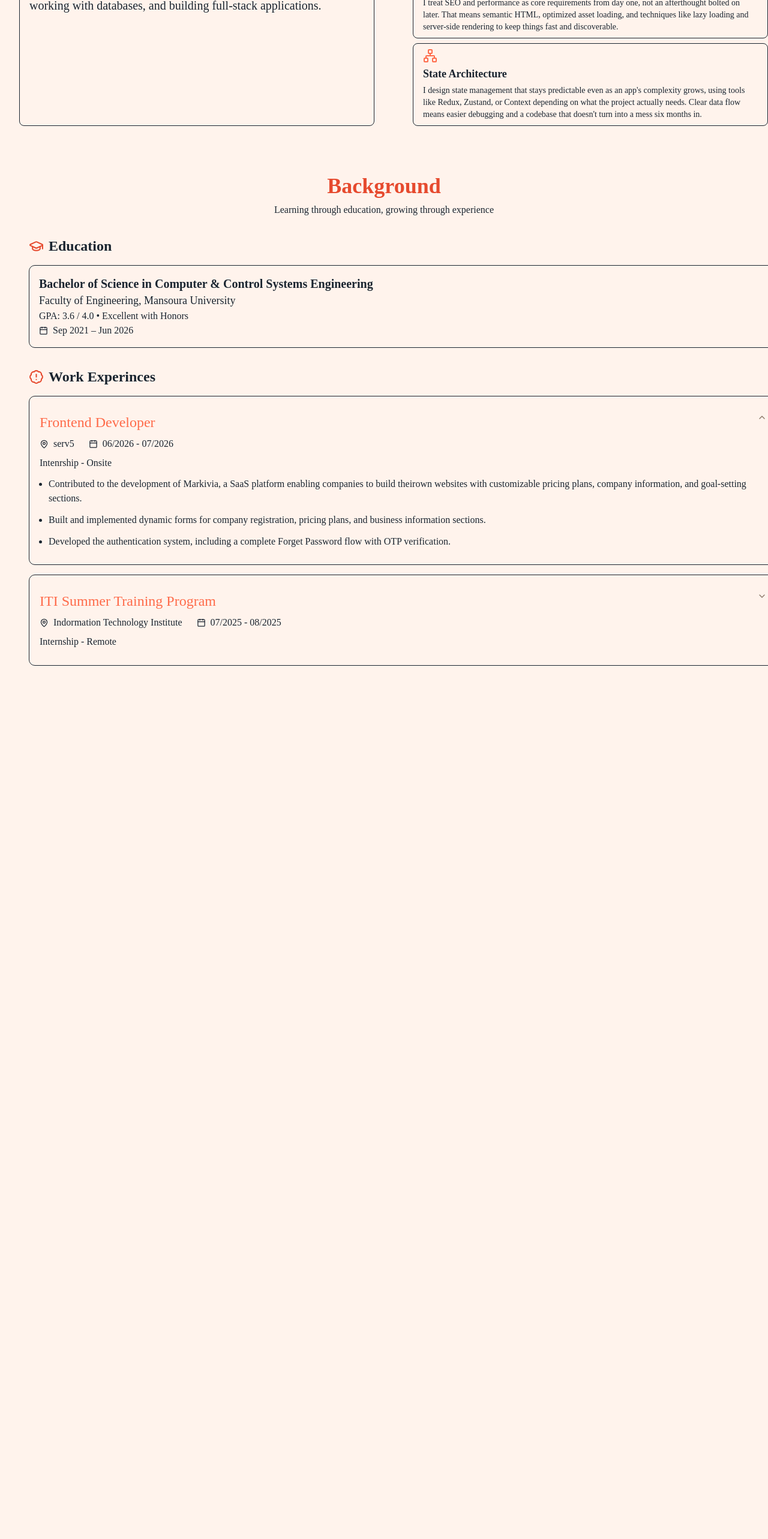
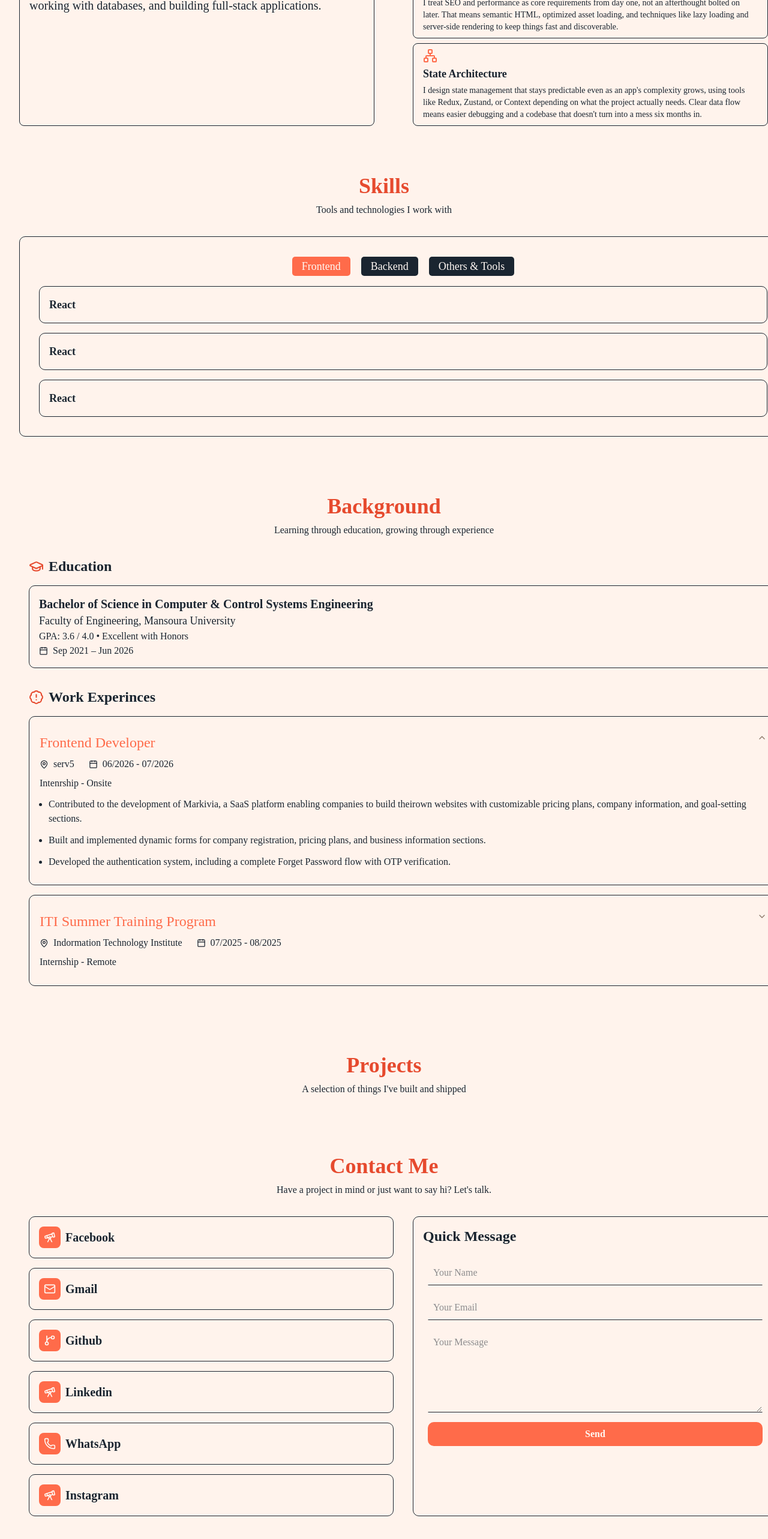
Before and after one commit to Elnemr01/portfolio-frontend, a React (Vite) app: page / in a window 1280 px wide. Shown: the part 1324-3890 px from the top of the page at 60% size. Before the commit the page ends 2562 px from the top, so only its background shows below. Built offline with nearby package versions, Linux system fonts and the light colour scheme.

Commit message:
add contact section

```diff
--- a/package.json
+++ b/package.json
@@ -21,6 +21,7 @@
     "lucide-react": "^1.46.0",
     "react": "^19.2.8",
     "react-dom": "^19.2.8",
+    "react-icons": "^5.7.0",
     "react-router": "^7.18.4",
     "react-router-dom": "^7.18.4",
     "shadcn": "^4.21.0",
--- a/src/components/ui/button.jsx
+++ b/src/components/ui/button.jsx
@@ -7,7 +7,7 @@ const buttonVariants = cva(
   {
     variants: {
       variant: {
-        default: "bg-primary text-primary-foreground hover:bg-primary/80",
+        default: "bg-primary text-primary-foreground",
         outline:
           "border-border bg-background hover:bg-muted hover:text-foreground aria-expanded:bg-muted aria-expanded:text-foreground dark:border-input dark:bg-input/30 dark:hover:bg-input/50",
         secondary:
--- a/src/constants/data.js
+++ b/src/constants/data.js
@@ -1,3 +1,5 @@
+import { GitBranch, Mail, Phone, Telescope } from "lucide-react"
+
 
 export const navLinks =[
     {to: '/#', title: 'Home'},
@@ -37,11 +39,60 @@ export const workExperinces = [
 ]
 
 
-export const contact = {
-    facebook :'https://www.facebook.com/share/17iL3kMu4w/?mibextid=wwXIfr',
-    instagram : 'https://www.instagram.com/a7med_elnemr_?igsh=MWxocjh3MGRtdGhmdQ%3D%3D&utm_source=qr',
-    whatsapp : 'https://wa.me/01204662807',
-    gmail : 'mailto:ahmedelnemrdev@gmail.com',
-    github: 'https://github.com/Elnemr01',
-    linkedin : 'https://www.linkedin.com/in/ahmedelnemr01',
-}
+export const contact = [
+    {
+        id: '01',
+        title: 'Facebook',
+        link: 'https://www.facebook.com/share/17iL3kMu4w/?mibextid=wwXIfr',
+        icon: Telescope
+    },
+    {
+        id: '02',
+        title: 'Gmail',
+        link: 'mailto:ahmedelnemrdev@gmail.com',
+        icon: Mail
+    },
+    {
+        id: '03',
+        title: 'Github',
+        link: 'https://github.com/Elnemr01',
+        icon: GitBranch
+    },
+    {
+        id: '04',
+        title: 'Linkedin',
+        link: 'https://www.linkedin.com/in/ahmedelnemr01',
+        icon: Telescope
+    },
+    {
+        id: '05',
+        title: 'WhatsApp',
+        link: 'https://wa.me/01204662807',
+        icon: Phone
+    },
+    {
+        id: '06',
+        title: 'Instagram',
+        link: 'https://www.instagram.com/a7med_elnemr_?igsh=MWxocjh3MGRtdGhmdQ%3D%3D&utm_source=qr',
+        icon: Telescope
+    },
+
+]
+
+export const skills = [
+    {
+        id: '01',
+        catogry: 'Frontend',
+        skillName: 'React',
+    },
+    {
+        id: '02',
+        catogry: 'Frontend',
+        skillName: 'React',
+    },
+    {
+        id: '03',
+        catogry: 'Frontend',
+        skillName: 'React',
+    }
+]
--- /dev/null
+++ b/src/myComponents/contact /Contact.jsx
@@ -0,0 +1,37 @@
+import React, { useMemo } from 'react'
+import MessageForm from './MessageForm'
+import { contact } from '@/constants/data'
+import Title from '../title/Title';
+
+const Contact = () => {
+    const links=useMemo(()=> contact,[] );
+
+
+    return (
+        <div id='contact' className='contact p-4 my-16'>
+            <Title text={'Contact Me'} subTitle={"Have a project in mind or just want to say hi? Let's talk."}/>
+            <div className="container flex flex-col md:grid md:grid-cols-2 mt-8 gap-8">
+                <ul className="links flex flex-col gap-4">
+                    {
+                        links.map((link)=> {
+                            const Icon = link.icon;
+                            return (
+                                <li key={link.id} className='flex items-center gap-2 p-4 cursor-pointer w-full flex-1
+                                border border-dark dark:border-secondary rounded-lg hover:-translate-y-1 transition-all '>
+                                    <span className='p-2 bg-primary rounded-md text-light'>
+                                        <Icon size={20} />
+                                    </span>
+                                    <a href={link.link} className='text-dark dark:text-secondary text-xl font-semibold w-full flex-1'
+                                    target='_blank' rel="noreferrer">{link.title}</a>
+                                </li>
+                            )
+                        })
+                    }
+                </ul>
+                <MessageForm />
+            </div>
+        </div>
+    )
+}
+
+export default Contact
--- /dev/null
+++ b/src/myComponents/contact /MessageForm.jsx
@@ -0,0 +1,19 @@
+import React from 'react'
+
+const MessageForm = () => {
+    return (
+        <div className='message border border-dark dark:border-secondary rounded-lg p-4'>
+            <div className="title text-2xl font-semibold text-dark dark:text-light mb-4">
+                Quick Message
+            </div>
+            <form className='p-2 flex flex-col gap-4'>
+                <input type="text" placeholder='Your Name' className='p-2 border border-x-transparent border-t-transparent border-dark dark:border-secondary outline-none text-dark dark:text-light'/>
+                <input type="email" placeholder='Your Email' className='p-2 border border-x-transparent border-t-transparent border-dark dark:border-secondary  outline-none text-dark dark:text-light'/>
+                <textarea name="" id="" cols="30" rows="5" placeholder='Your Message' className='p-2 border border-x-transparent border-t-transparent border-dark dark:border-secondary outline-none text-dark dark:text-light'></textarea>
+                <button type='submit' className='bg-primary text-light p-2 rounded-lg font-semibold'>Send</button>
+            </form>
+        </div>
+    )
+}
+
+export default MessageForm
--- /dev/null
+++ b/src/myComponents/projectSection/ProjectSection.jsx
@@ -0,0 +1,12 @@
+import React from 'react'
+import Title from '../title/Title'
+
+const ProjectSection = () => {
+    return (
+        <section id='projects' className='mt-8 p-4'>
+            <Title text={'Projects'} subTitle={"A selection of things I've built and shipped"}/>
+        </section>
+    )
+}
+
+export default ProjectSection
--- /dev/null
+++ b/src/myComponents/skills/Skills.jsx
@@ -0,0 +1,47 @@
+import React, { useMemo, useState } from 'react'
+import Title from '../title/Title'
+import { Button } from '@/components/ui/button'
+import { skills } from '@/constants/data';
+
+const Skills = () => {
+
+    const [selectedBtn,setBtn]=useState("frontend");
+    const mySkills=useMemo(()=> skills,[])
+    return (
+        <section id='skills' className='mt-8 p-4'>
+            <Title text={'Skills'} subTitle={"Tools and technologies I work with"}/>
+            <div className="container border border-dark dark:border-secondary rounded-lg p-4 mt-8">
+                <div className="filter flex gap-4 justify-center my-4 ">
+                    <Button className={`p-4 rounded-sm
+                        text-lg cursor-pointer
+                        ${selectedBtn==='frontend' ? 'bg-primary text-light' : ' bg-dark text-light dark:bg-light dark:text-dark'}`} onClick={()=>setBtn('frontend')}>
+                            Frontend
+                        </Button>
+                    <Button className={`p-4 rounded-sm
+                        text-lg cursor-pointer
+                        ${selectedBtn==='backend' ? 'bg-primary text-light' : ' bg-dark text-light dark:bg-light dark:text-dark'}`} onClick={()=>setBtn('backend')}>
+                            Backend
+
+                        </Button>
+                    <Button className={`p-4 rounded-sm
+                        text-lg cursor-pointer
+                        ${selectedBtn==='others' ? 'bg-primary text-light' : ' bg-dark text-light dark:bg-light dark:text-dark'}`} onClick={()=>setBtn('others')}>
+                            Others & Tools
+                        </Button>
+                </div>
+                {/* skills */}
+                <div className="skills">
+                    {
+                        skills.filter(skill=>skill.catogry.toLowerCase()===selectedBtn).map((skill)=>(
+                            <div key={skill.id} className="skill p-4 m-4 border border-dark dark:border-secondary rounded-lg">
+                                <h3 className='text-lg font-semibold'>{skill.skillName}</h3>
+                            </div>
+                        ))
+                    }
+                </div>
+            </div>
+        </section>
+    )
+}
+
+export default Skills
--- a/src/pages/home/Home.jsx
+++ b/src/pages/home/Home.jsx
@@ -1,6 +1,9 @@
 import { About } from '@/myComponents/about/About'
 import Background from '@/myComponents/background/Background'
+import Contact from '@/myComponents/contact /Contact'
 import Landing from '@/myComponents/landing/Landing'
+import ProjectSection from '@/myComponents/projectSection/ProjectSection'
+import Skills from '@/myComponents/skills/Skills'
 import React from 'react'
 
 const Home = () => {
@@ -8,7 +11,10 @@ const Home = () => {
         <div className='p-4 my-4'>
             <Landing />
             <About/>
+            <Skills/>
             <Background/>
+            <ProjectSection/>
+            <Contact/>
         </div>
     )
 }
```
Also changed, not shown: 1 other file (tests, documents, lock files or other folders).
